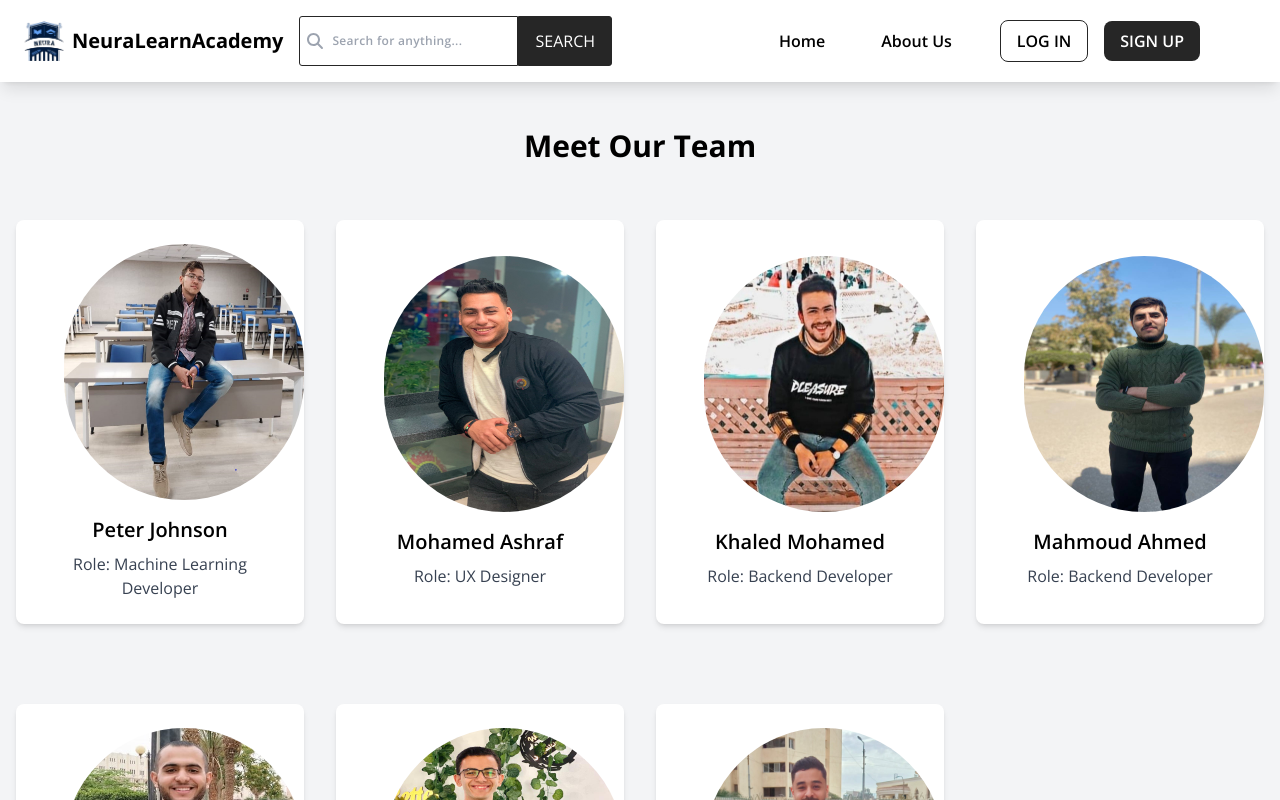
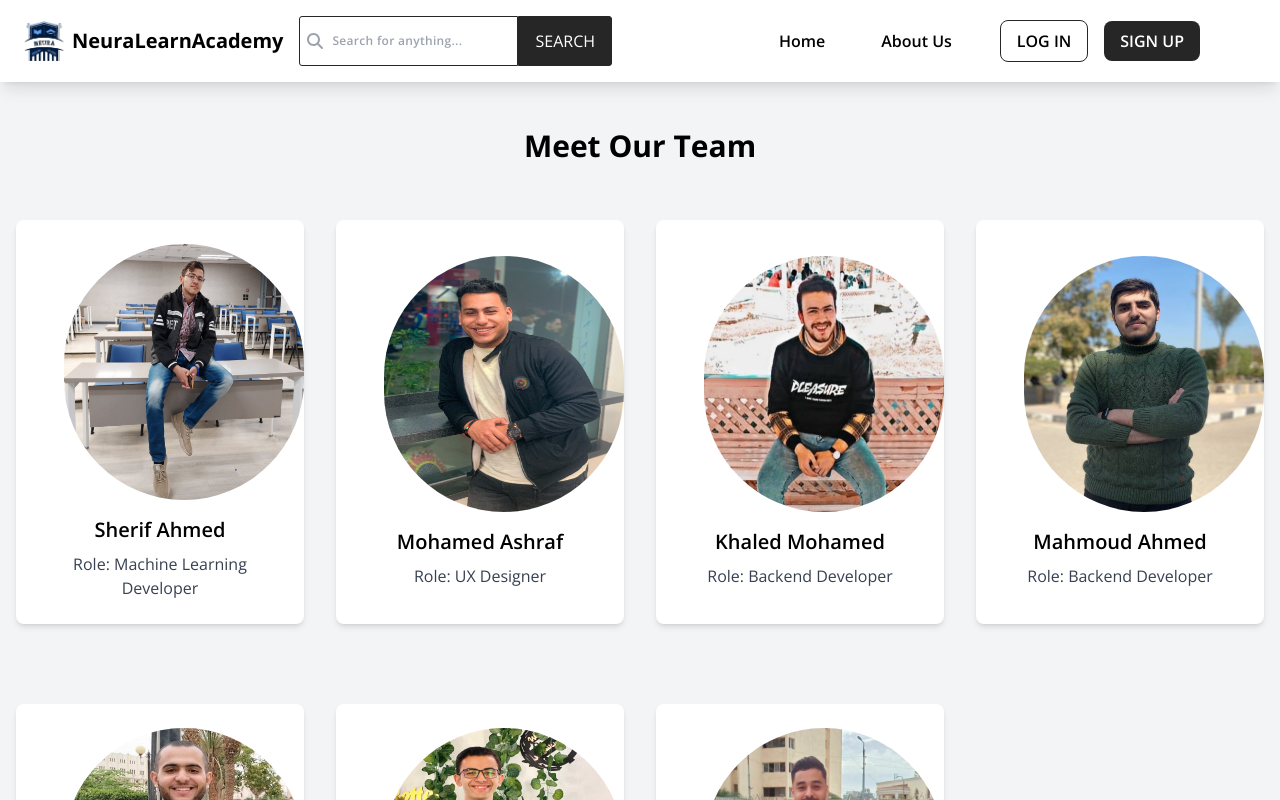
Before and after one commit to FrontEndDevo/NeuraLearnAcademy, a React (Vite) app: page /team in a window 1280 px wide. Shown: the top 800 px of the page. Built offline with nearby package versions, Linux system fonts and the light colour scheme.

Commit message:
edit the text

```diff
--- a/src/shared/ProjectTeam.jsx
+++ b/src/shared/ProjectTeam.jsx
@@ -16,7 +16,7 @@ const ProjectTeam = () => {
 
                     <TeamMember
                         imgSrc={sherif}
-                        name="Peter Johnson"
+                        name="Sherif Ahmed"
                         role="Machine Learning Developer"
                     />
                     <TeamMember
```
Also changed, not shown: src/assets/images/homepage/team/zaytony.jpg.
